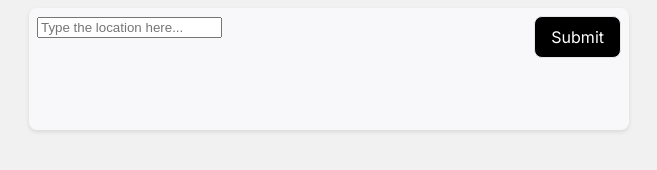
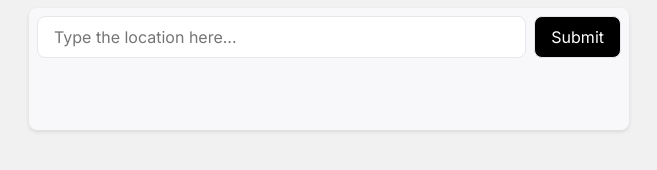
Before and after one commit to farisfitrijuraidi/weather-app, a plain HTML site: page index.html in a window 1280 px wide. Shown: the whole page, without its empty margins (311-968 px from the left). Drawn offline with Linux system fonts and the light colour scheme; a web font is replaced by a local one.

Commit message:
chore: update live site

```diff
--- a/main.css
+++ b/main.css
@@ -102,7 +102,7 @@ label {
     flex: 1;
 }
 
-input[type="text"] {
+#text {
     font-size: var(--font-size-standard);
     line-height: 1.5;
     border-radius: var(--space-sm);
@@ -115,7 +115,7 @@ input[type="text"] {
     width: 100%;
 }
 
-input[type="text"]:focus {
+#text:focus {
     border: 1px solid blue;
     outline: none;
     box-shadow: var(--box-shadow-focus);
```
Also changed, not shown: 1 other file.
